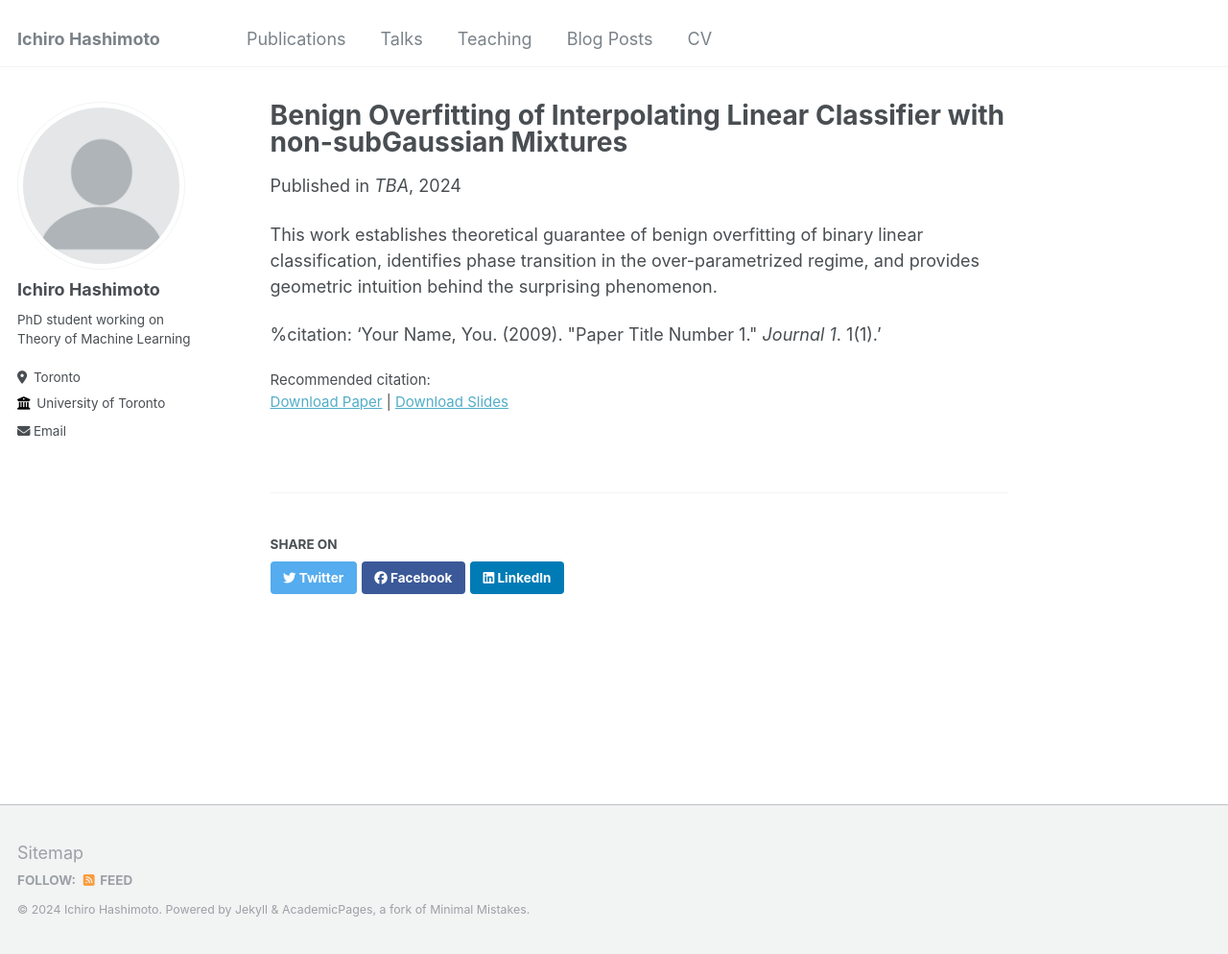
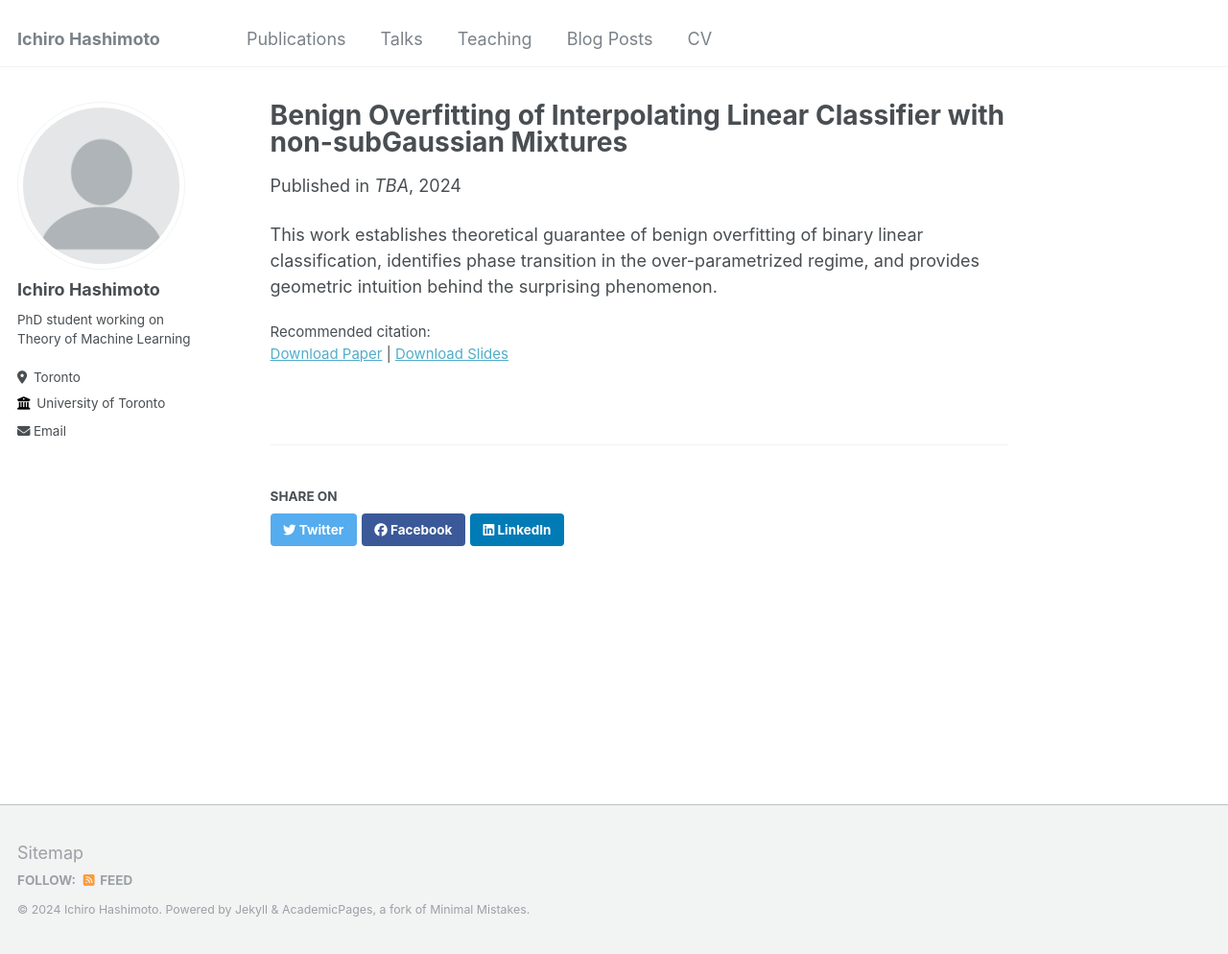
Before and after one commit to ichiro-h/ichiro-h.github.io, a Jekyll site: the page built from _publications/2024-09-01-Benign Overfitting Linear Classifier.md, in a window 1280 px wide and 994 px high. Shown: the whole window at 96% size. Built offline with Jekyll 4.4.1, drawn with Linux system fonts in a browser that asks for light colours.

```diff
--- a/_publications/2024-09-01-Benign Overfitting Linear Classifier.md
+++ b/_publications/2024-09-01-Benign Overfitting Linear Classifier.md
@@ -5,11 +5,9 @@ permalink: /publication/2024-09-01-Benign-Overfitting-Linear-Classifier-number-1
 excerpt: 'This work establishes theoretical guarantee of benign overfitting of binary linear classification, identifies phase transition in the over-parametrized regime, and provides geometric intuition behind the surprising phenomenon.'
 date: '2024-09-01'
 venue: 'TBA'
-slidesurl: 'http://academicpages.github.io/files/slides1.pdf'
+slidesurl: 'http://ichiro-h.github.io/files/poster-Benign-Overfitting-Interpolating-Linear-Classifier.pdf'
 paperurl: 'http://academicpages.github.io/files/paper1.pdf'
 citation: ''
 ---
 
 This work establishes theoretical guarantee of benign overfitting of binary linear classification, identifies phase transition in the over-parametrized regime, and provides geometric intuition behind the surprising phenomenon.
-
-%citation: 'Your Name, You. (2009). &quot;Paper Title Number 1.&quot; <i>Journal 1</i>. 1(1).'
```
Also changed, not shown: 9 other files.
